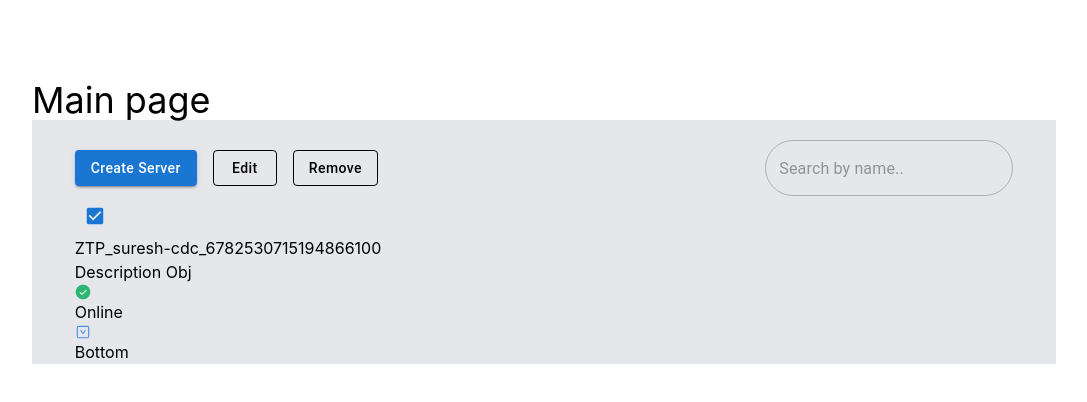
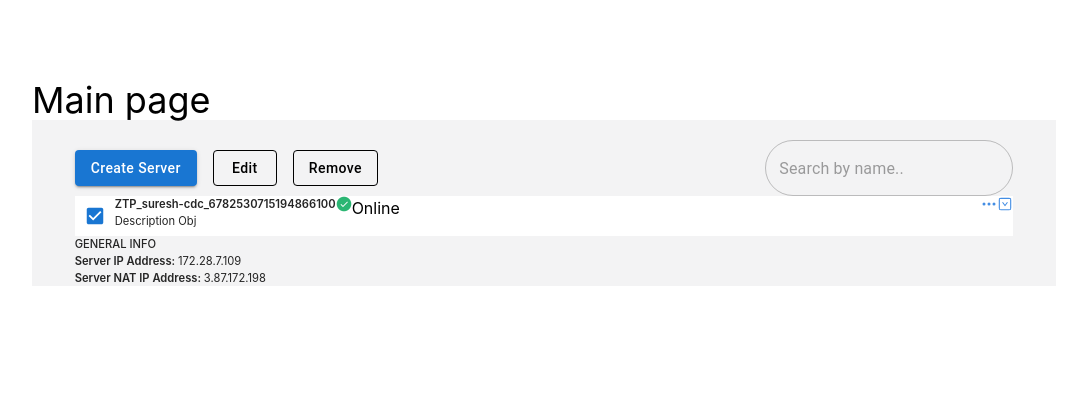
Before and after one commit to ishantsahni/the-task, a React (Create React App) app: page /#/ in a window 1280 px wide. Shown: the top 402 px of the page, without its empty margins (96-1183 px from the left). Built offline with nearby package versions, Linux system fonts and the light colour scheme.

Commit message:
added label

```diff
--- a/src/components/TaskItem/index.js
+++ b/src/components/TaskItem/index.js
@@ -2,22 +2,23 @@ import { Checkbox } from "@mui/material";
 import React from "react";
 import { Resources } from "../../config/Resources";
 import { AiOutlineDown, AiOutlineDownSquare } from "react-icons/ai";
+import { BsThreeDots } from "react-icons/bs";
 
 const TaskItem = () => {
   return (
-    <div>
-      <div>
-        <div>
+    <div className="bg-white">
+      <div className="flex ishant w-full justify-between">
+        <div className="flex">
           <Checkbox
             //    {...label}
             sx={{ "& .MuiSvgIcon-root": { fontSize: 22 } }}
             defaultChecked
           />
           <div>
-            <p>ZTP_suresh-cdc_6782530715194866100</p>
-            <p>Description Obj</p>
+            <p className="font-semibold text-[0.7rem] text-nero">ZTP_suresh-cdc_6782530715194866100</p>
+            <p className="text-[0.7rem] text-nero">Description Obj</p>
           </div>
-          <div>
+          <div className="flex">
             <img
               alt="success"
               className="h-4 w-4"
@@ -26,13 +27,26 @@ const TaskItem = () => {
             <p>Online</p>
           </div>
         </div>
-        <div>
+        <div className="flex">
+          <BsThreeDots className="fill-darkSkyBlue" />
           <div className="h-4 w-4">
             <AiOutlineDownSquare className="fill-darkSkyBlue !border-0 rounded-2xl" />
           </div>
         </div>
       </div>
-      <div>Bottom</div>
+      <div className="font-Inter">
+        <div className="bg-slateGrey">
+          <p className="font-medium text-[0.7rem] text-nero">GENERAL INFO</p>
+          <div className="flex">
+            <p className="font-semibold text-[0.7rem] text-nero">Server IP Address:&nbsp;</p>
+            <p className="text-[0.7rem] text-nero">172.28.7.109</p>
+          </div>
+          <div className="flex">
+            <p className="font-semibold text-[0.7rem] text-nero">Server NAT IP Address:&nbsp;</p>
+            <p className="text-[0.7rem] text-nero">3.87.172.198</p>
+          </div>
+        </div>
+      </div>
     </div>
   );
 };
--- a/tailwind.config.js
+++ b/tailwind.config.js
@@ -6,11 +6,14 @@ module.exports = {
   theme: {
     extend: {
       colors: {
-        slateGrey: "#E5E7EB",
+        slateGrey: "#F3F3F4",
         skyBlue: "#87CEEB",
-        darkSkyBlue: "#448EE4"
+        darkSkyBlue: "#448EE4",
+        crimson: "#CB0736",
+        nero: "#252525",
       },
       fontFamily: {
+        Inter: "Inter",
         mulish: "Mulish",
       },
     },
```
